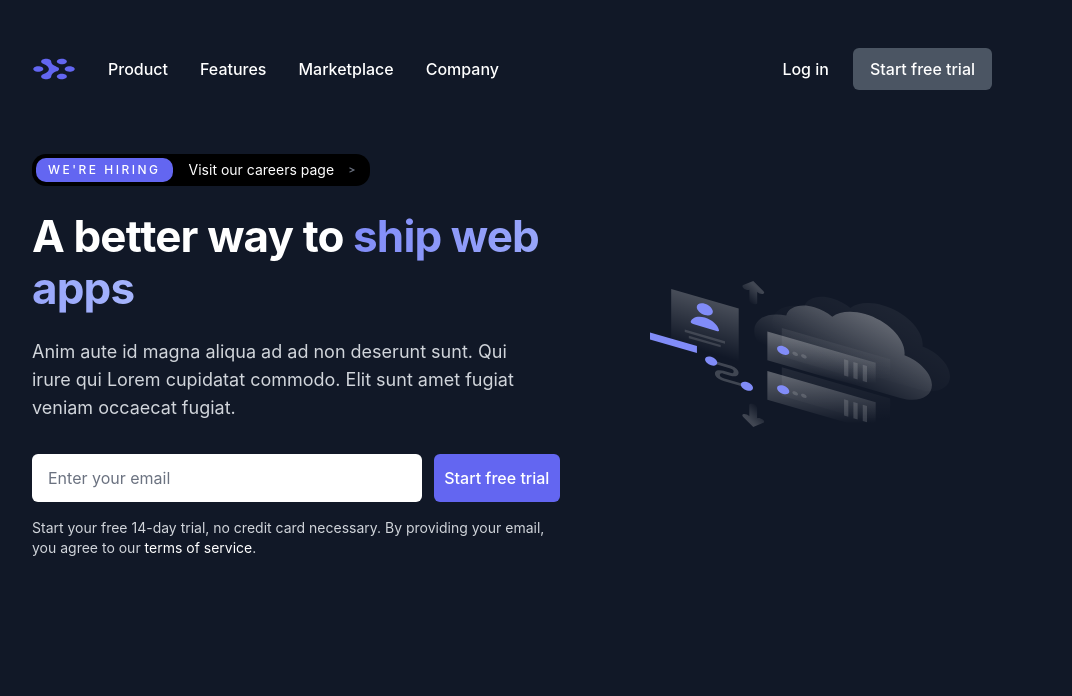
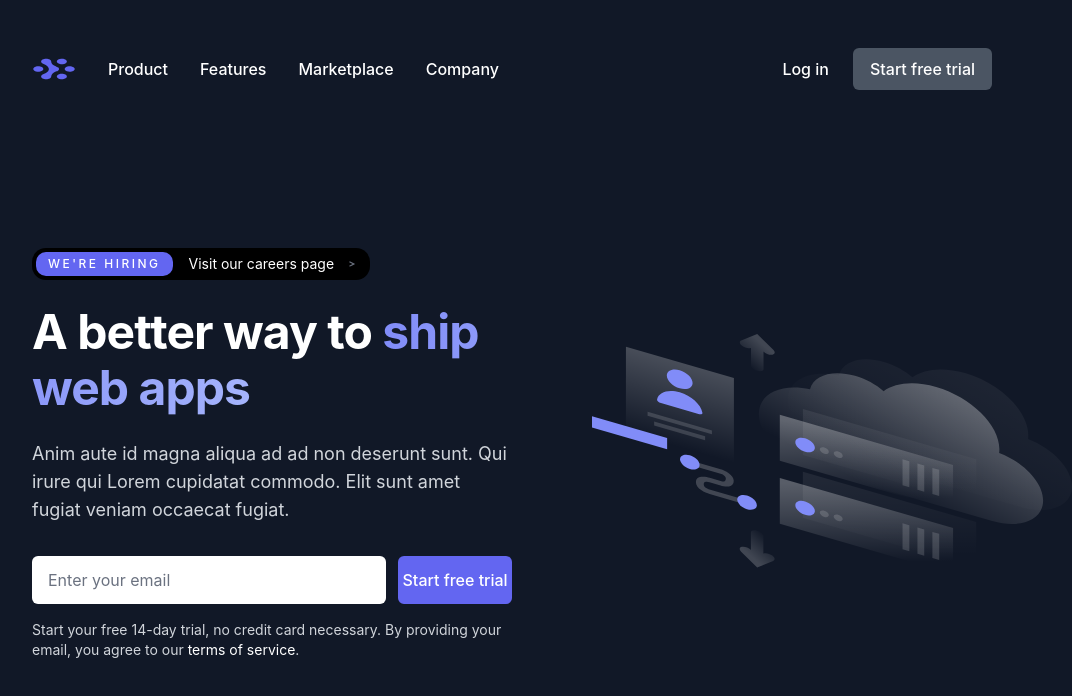
Before and after one commit to sunsnba/len-challenge, a React (Vite) app: page / in a window 1024 px wide. Shown: the top 696 px of the page, 1072 px wide, since content can reach past the window. Built offline with nearby package versions, Linux system fonts and the light colour scheme.

Commit message:
use previous hero.css to fix tablet

```diff
--- a/src/components/Hero.css
+++ b/src/components/Hero.css
@@ -1,4 +1,4 @@
-/* 1. BASE STYLES & DESKTOP DEFAULT */
+/* 1. BASE STYLES & DESKTOP DEFAULT (1440px+) */
 .hero {
   display: flex;
   justify-content: space-between;
@@ -14,6 +14,7 @@
   width: 592px;
 }
 
+/* Callout pill */
 .hero__pill {
   display: inline-flex;
   align-items: center;
@@ -54,11 +55,12 @@
   flex-shrink: 0;
 }
 
+/* Heading */
 .hero__heading {
   margin-top: 24px;
   margin-bottom: 24px;
-  font-size: clamp(56px, 5vw, 72px);
-  line-height: 1.15;
+  font-size: 72px;
+  line-height: 82px;
   font-weight: 700;
   letter-spacing: -0.02em;
   color: #ffffff;
@@ -71,6 +73,7 @@
   background-clip: text;
 }
 
+/* Body text */
 .hero__body {
   margin-top: 0;
   max-width: 500px;
@@ -79,6 +82,7 @@
   line-height: 28px;
 }
 
+/* Form */
 .hero__form {
   display: flex;
   gap: 12px;
@@ -115,6 +119,7 @@
   box-sizing: border-box;
 }
 
+/* Helper text */
 .hero__helper {
   margin-top: 16px;
   max-width: 576px;
@@ -128,6 +133,7 @@
   text-decoration: none;
 }
 
+/* Image Wrap */
 .hero__image-wrap {
   width: 592px;
   height: 624px;
@@ -159,12 +165,16 @@
   .hero__content,
   .hero__image-wrap {
     width: 100%;
+  }
+
+  .hero__content {
     max-width: 344px;
   }
 
   .hero__heading {
     font-size: 40px;
     line-height: 48px;
+    letter-spacing: -1.5px;
   }
 
   .hero__body {
@@ -196,40 +206,39 @@
 /* 3. TABLET OVERRIDES (834px - 1079px) */
 @media (min-width: 834px) and (max-width: 1079px) {
   .hero {
-    gap: 24px;
+    gap: 32px;
     padding-top: 64px;
     align-items: center;
   }
 
   .hero__content {
-    width: 55%;
+    width: 50%;
   }
 
   .hero__image-wrap {
-    width: 45%;
-    height: auto;
-    display: flex;
-    align-items: center;
+    width: 50%;
+    height: 600px; /* Increased to fix "small image" issue */
     position: relative;
     overflow: visible;
   }
 
   .hero__image {
-    position: relative; /* Breaks absolute positioning */
-    width: 100%;
-    height: auto;
+    position: absolute;
+    width: 120%; /* Scaled up to match prominence */
+    height: 100%;
     object-fit: contain;
-    right: auto;
-    top: auto;
+    right: -10%;
+    top: 0;
   }
 
   .hero__heading {
-    font-size: 44px;
-    line-height: 52px;
+    font-size: 48px;
+    line-height: 56px;
   }
 
   .hero__form {
-    max-width: 100%;
+    width: 100%;
+    max-width: 480px; /* Prevent form stretching */
   }
 }
 
@@ -246,7 +255,7 @@
 
   .hero__image-wrap {
     width: 52%;
-    height: 480px;
+    height: 520px;
     position: relative;
     overflow: hidden;
   }
```
